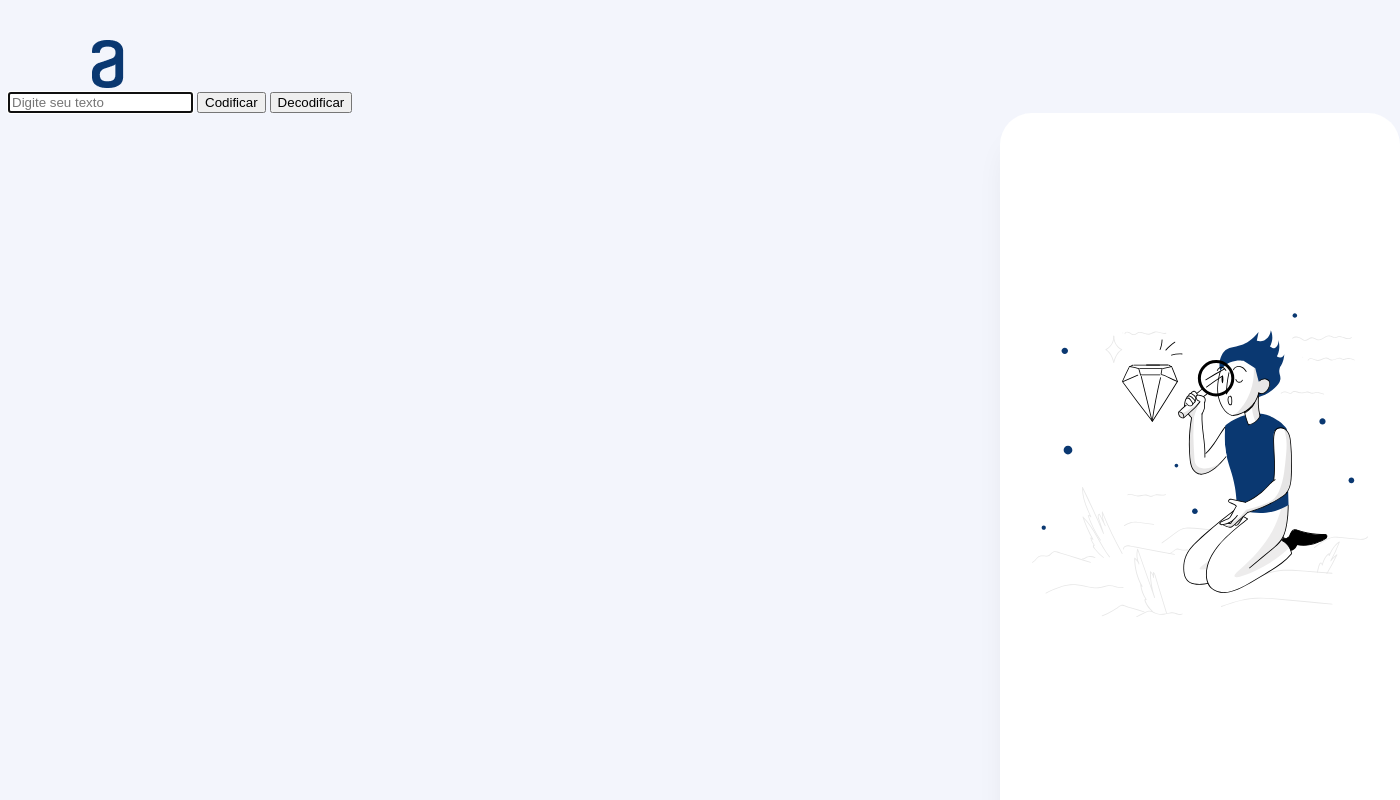
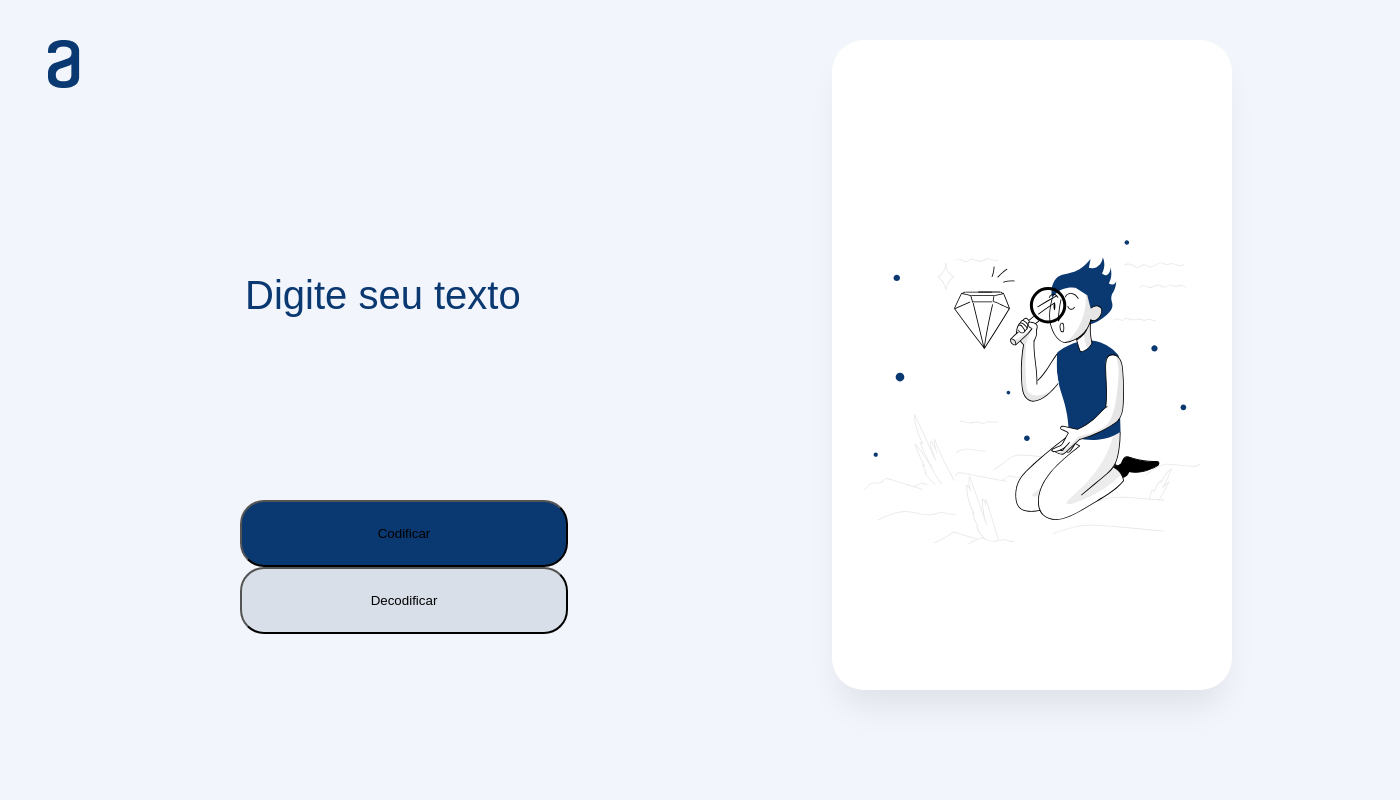
Before and after one commit to Erickjonatthan/JavaScript_HTML, a plain HTML site: page AluraChalleng/index.html in a window 1280 px wide. Shown: the top 800 px of the page, 1400 px wide, since content can reach past the window. Drawn offline with Linux system fonts and the light colour scheme.

Commit message:
quase pronto

```diff
--- a/AluraChalleng/css/style.css
+++ b/AluraChalleng/css/style.css
@@ -1,18 +1,18 @@
-
 body{
 
 background: #F3F5FC;
-  }
+
+}
 .logo_alura{
-  margin-top: 40px;
-  margin-left: 84px;
+  position: absolute;
+  top: 0;
+  margin-top:40px;
+
 }
 
-.planoFundo{
+div#box_submit .planoFundo{
 
 margin-top: 50%;
-left: 1032px;
-top: 283px;
 
 }
 .titulo{
@@ -21,20 +21,63 @@ top: 283px;
 .sub_titulo{
 
 }
-.box_input{
+div#container {
+  margin: 40px;
+  display: flex;
+  justify-content: space-between;
+}
+
+div#box_input {
+  padding: 10px;
+  border-radius: 5px;
+  width:400px;
+  height:400px;
+  margin: 40px auto;
+}
+
+div#box_submit {
+  text-align: center;
+  background: #FFFFFF;
+  box-shadow: 0px 24px 32px -8px rgba(0, 0, 0, 0.08);
+  border-radius: 32px;
+  width: 400px;
+  height: 650px;
+}
+
+
+div#box_input .design_input {
+  background-color: transparent;
+  border: none;
+  width: 100%;
+  height: 100%;
+  font-size: 40px;
+  color: #0A3871;
+  padding: 5px;
+  outline: none;
+}
+
+.design_input::placeholder {
+  color: #0A3871;
+  font-size: 40px; /* Define o tamanho da fonte do placeholder como 20 pixels */
+}
+div#box_input .btn_codificar{
+  background: #0A3871;
+  border-radius: 24px;
+  width: 328px;
+  height: 67px;
+
 
 }
-.box_submit{
-position: absolute;
-width: 400px;
-height: 944px;
-text-align: center;
-background: #FFFFFF;
-box-shadow: 0px 24px 32px -8px rgba(0, 0, 0, 0.08);
-border-radius: 32px;
-left: 1000px;
+div#box_input .btn_descodificar{
+  width: 328px;
+  height: 67px;
+  background: #D8DFE8;
+
+  border-radius: 24px;
+
 
 }
+
 .rodape{
 
 }
--- a/AluraChalleng/index.html
+++ b/AluraChalleng/index.html
@@ -1,28 +1,20 @@
 <!DOCTYPE html>
-<html>
+<html lang="pt-br">
+<head>
+    <meta charset="UTF-8">
+    <meta http-equiv="X-UA-Compatible" content="IE=edge">
+    <meta name="viewport" content="width=device-width, initial-scale=1.0">
+    <link href="./css/style.css" rel="stylesheet" type="text/css" />
+    <title>Criptografe e descriptografe textos</title>
+</head>
+<body>
 
-<head>
-  <meta charset="utf-8">
-  <meta name="viewport" content="width=device-width">
-  <title>Criptografe e descriptografe textos</title>
-  <link href="./css/style.css" rel="stylesheet" type="text/css" />
-</head>
-
-<body>
-<!--
-  <script src="../scripts/script.js"></script>
-
-  This script places a badge on your repl's full-browser view back to your repl's cover
-  page. Try various colors for the theme: dark, light, red, orange, yellow, lime, green,
-  teal, blue, blurple, magenta, pink!
-  <script src="https://replit.com/public/js/replit-badge-v2.js" theme="dark" position="bottom-right"></script> -->
-
-
-<div class= "logo_alura" >
+    <div id="container">
+    <div class="logo_alura">
         <img src="./img/Vector.png">
     </div>
-<div class="box_input">
-    <input  type="text" placeholder="Digite seu texto "/>
+    <div id="box_input">
+        <input class= "design_input" type="text" placeholder="Digite seu texto " autofocus />
         <button class="btn_codificar">
             Codificar
         </button>
@@ -30,18 +22,17 @@
             Decodificar
         </button>
     </div>
-<div class="box_submit">
+    <div id="box_submit">
 
-   <div class="planoFundo" >
+        <div class="planoFundo">
             <img src="./img/High quality products 1 1.svg">
         </div>
 
     </div>
+    </div>
     <footer class="rodape">
 
     </footer>
-
-
 </body>
 <script src="scripts/script.js"> </script>
 </html>
--- a/AluraChalleng/scripts/script.js
+++ b/AluraChalleng/scripts/script.js
@@ -66,9 +66,9 @@ function descodificar() {
 
 }
 
-var input = document.querySelector("div.box_input input");
-input.focus();
-var buttonCodifica = document.querySelector("div.box_input button.btn_codificar");
+var input = document.querySelector("div#box_input input");
+
+var buttonCodifica = document.querySelector("div#box_input button.btn_codificar");
 buttonCodifica.onclick = codificar;
-var buttonDescodifica = document.querySelector("div.box_input button.btn_descodificar");
+var buttonDescodifica = document.querySelector("div#box_input button.btn_descodificar");
 buttonDescodifica.onclick = descodificar;
```
Lines whose indentation alone changed are shown as unchanged.
